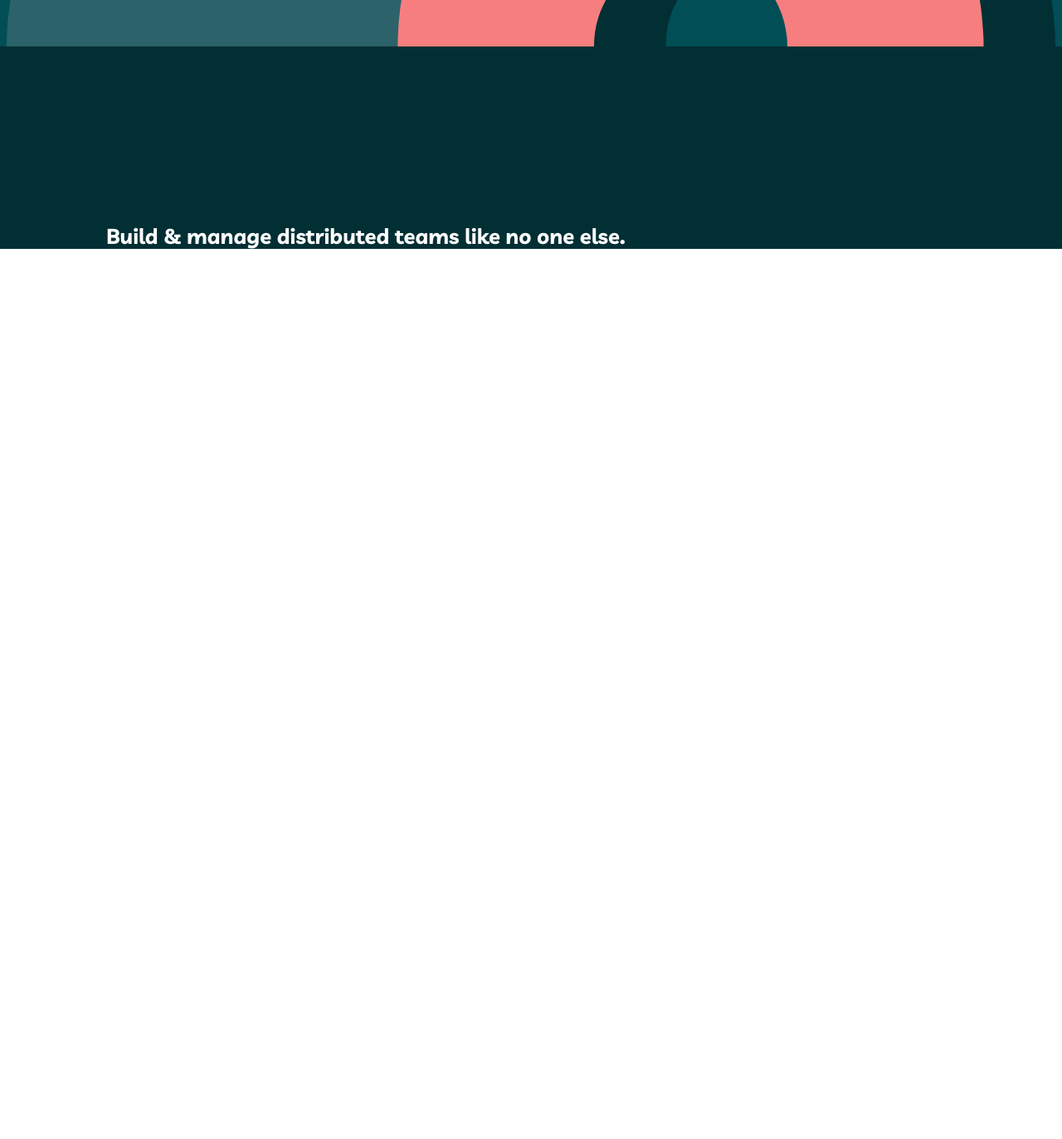
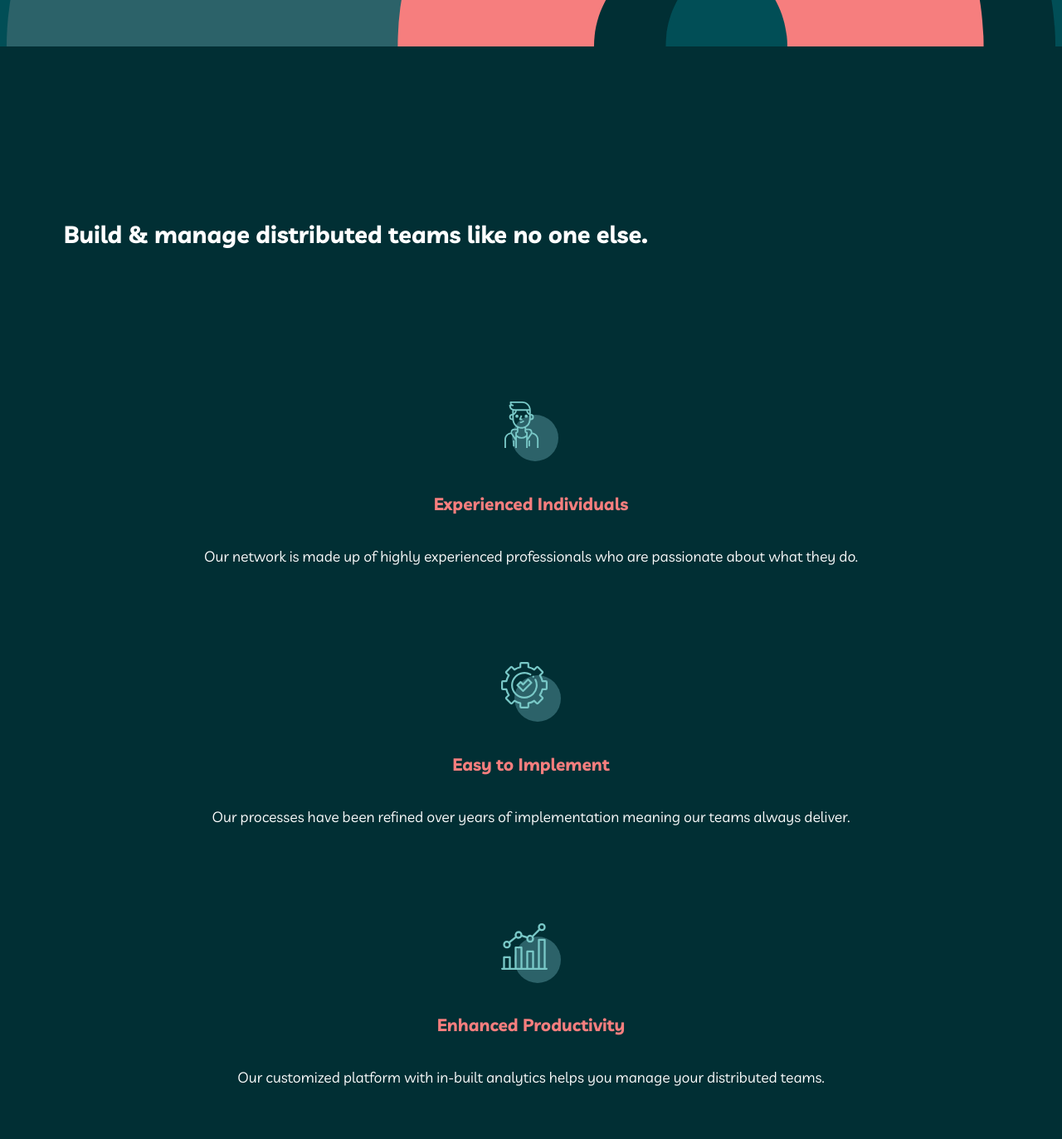
Before and after one commit to lroux07/myteam, a website built with Vite: page index.html in a window 1280 px wide. Shown: the part 1482-2855 px from the top of the page at 83% size. Before the commit the page ends 1782 px from the top, so only its background shows below. Built offline with nearby package versions, Linux system fonts and the light colour scheme.

Commit message:
finish first main section

```diff
--- a/index.html
+++ b/index.html
@@ -17,17 +17,35 @@
 
      <hgroup>
       <h1>Find the best <span>talent</span></h1>
-      <p>Finding the right people and building high performing teams can be hard. Most companies aren’t tapping into the abundance of global talent. We’re about to change that.</p>
+      <p class="header-paragraph">Finding the right people and building high performing teams can be hard. Most companies aren’t tapping into the abundance of global talent. We’re about to change that.</p>
      </hgroup>
      <img src="/public/assets/bg-pattern-home-2.svg" alt="deco" class="deco-head">
     </header>
+
     <main>
-      <section>
-        <article class="title-section">
-          <h2>Build & manage distributed teams like no one else.</h2>
-          <img src="/public/assets/bg-pattern-home-3.svg" alt="deco main">
-        </article>
-      </section>
+    <article class="title-section">
+      <h2>Build & manage distributed teams like no one else.</h2>
+      <img src="/public/assets/bg-pattern-home-3.svg" alt="deco main">
+    </article>
+
+    <section class="sec1">
+      <article class="experienced-individuals">
+        <h3>Experienced Individuals</h3>
+        <p>Our network is made up of highly experienced professionals who are passionate about what they do.</p>
+      </article>
+
+      <article class="easy-to-implement">
+        <h3>Easy to Implement</h3>
+        <p>Our processes have been refined over years of implementation meaning our teams always deliver.</p>
+      </article>
+
+      <article class="enhanced-productivity">
+        <h3>Enhanced Productivity</h3>
+        <p>Our customized platform with in-built analytics helps you manage your distributed teams.</p>
+      </article>
+    </section>
+
+    <section class="sec2"></section>
     </main>
     <footer></footer>
     <script type="module" src="/main.js"></script>
--- a/style.css
+++ b/style.css
@@ -3,6 +3,8 @@
 :root {
     --primary-bg-color: #014E56;
     --secondary-bg-color: #012F34;
+    --accent-bg-color: #004047;
+    --text-color: #F67E7E;
 }
 
 * {
@@ -50,10 +52,10 @@ h1 {
 }
 
 span {
-    color: #F67E7E;
+    color: var(--text-color);
 }
 
-p {
+.header-paragraph {
     margin: 5% 5% 15% 0;
     font-size: 1rem;
     line-height: 2.3rem;
@@ -65,7 +67,7 @@ p {
     margin: 0 1rem;
 }
 
-section {
+main {
     background-color: var(--secondary-bg-color);
 }
 
@@ -77,11 +79,51 @@ section {
 }
 
 h2 {
-    font-size: 1.6rem;
-    margin-left: 10%;
+    font-size: 1.8rem;
+    margin: 0 6%;
 }
 
 .title-section img {
     position: relative;
     left: 24%;
+    top: 0;
 }
+
+
+/* SEC 1 */
+
+.sec1 {
+    padding: 10% 6%;
+}
+
+.sec1 article {
+    display: flex;
+    flex-direction: column;
+    align-items: center;
+    justify-content: center;
+    text-align: center;
+    padding: 5% 0;
+}
+
+h3 {
+    color: var(--text-color);
+    margin: 3% 0;
+    font-size: 1.3rem;
+}
+
+article p {
+    font-size: 1.1rem;
+    line-height: 2rem;
+}
+
+.experienced-individuals::before {
+    content: url('/public/assets/icon-person.svg');
+}
+
+.easy-to-implement::before {
+    content: url('/public/assets/icon-cog.svg');
+}
+
+.enhanced-productivity::before {
+    content: url('/public/assets/icon-chart.svg');
+}
```
